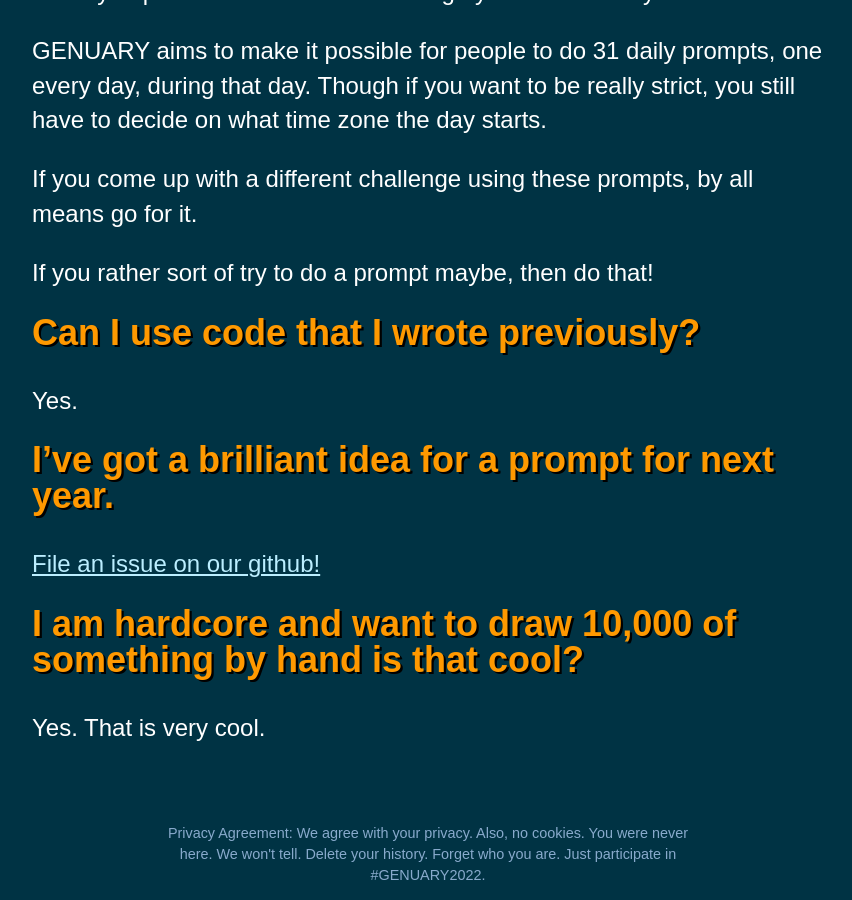
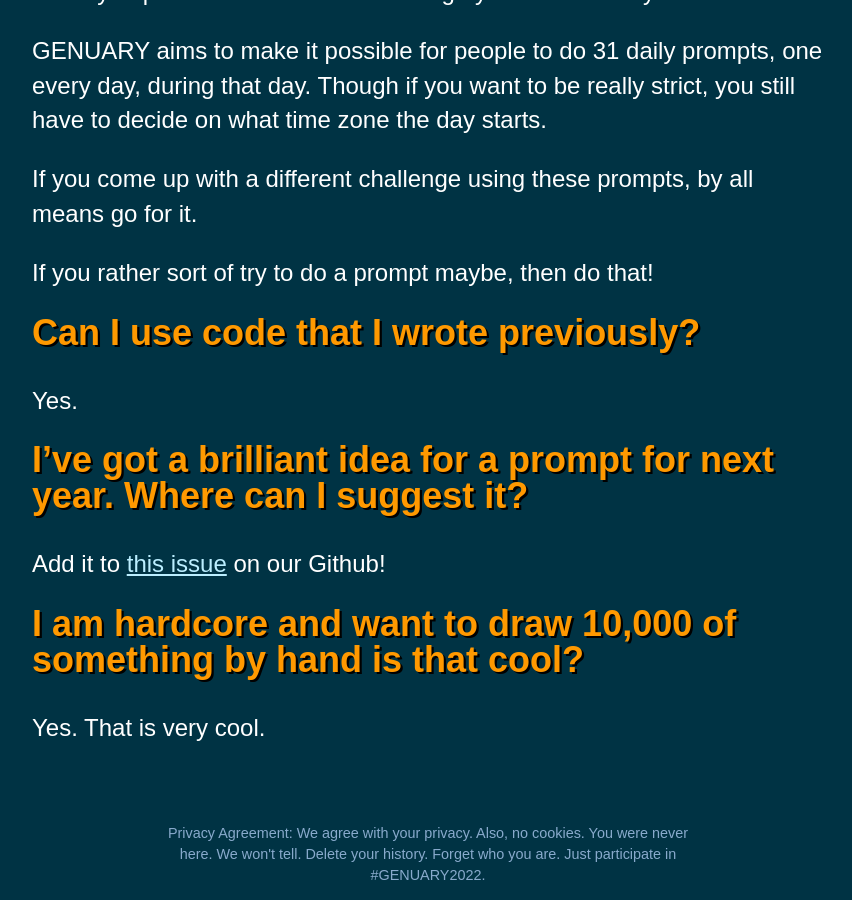
Before and after one commit to genuary2022/genuary2022.github.io, a Jekyll site: the page built from faq.md, in a window 1280 px wide and 900 px high, scrolled down 1869 px. Shown: the whole window, without its empty margins (212-1064 px from the left). Built offline with Jekyll 4.4.1, drawn with Linux system fonts in a browser that asks for light colours; our own code applies the rules of GitHub Pages for plain Markdown files.

Commit message:
change in wording for prompt suggestion question

```diff
--- a/faq.md
+++ b/faq.md
@@ -46,9 +46,9 @@ If you rather sort of try to do a prompt maybe, then do that!
 
 Yes.
 
-## I've got a brilliant idea for a prompt for next year.
+## I've got a brilliant idea for a prompt for next year. Where can I suggest it?
 
-[File an issue on our github!](https://github.com/genuary2022/genuary2022.github.io/issues/3)
+Add it to [this issue](https://github.com/genuary2022/genuary2022.github.io/issues/3) on our Github!
 
 ## I am hardcore and want to draw 10,000 of something by hand is that cool?
 
```
